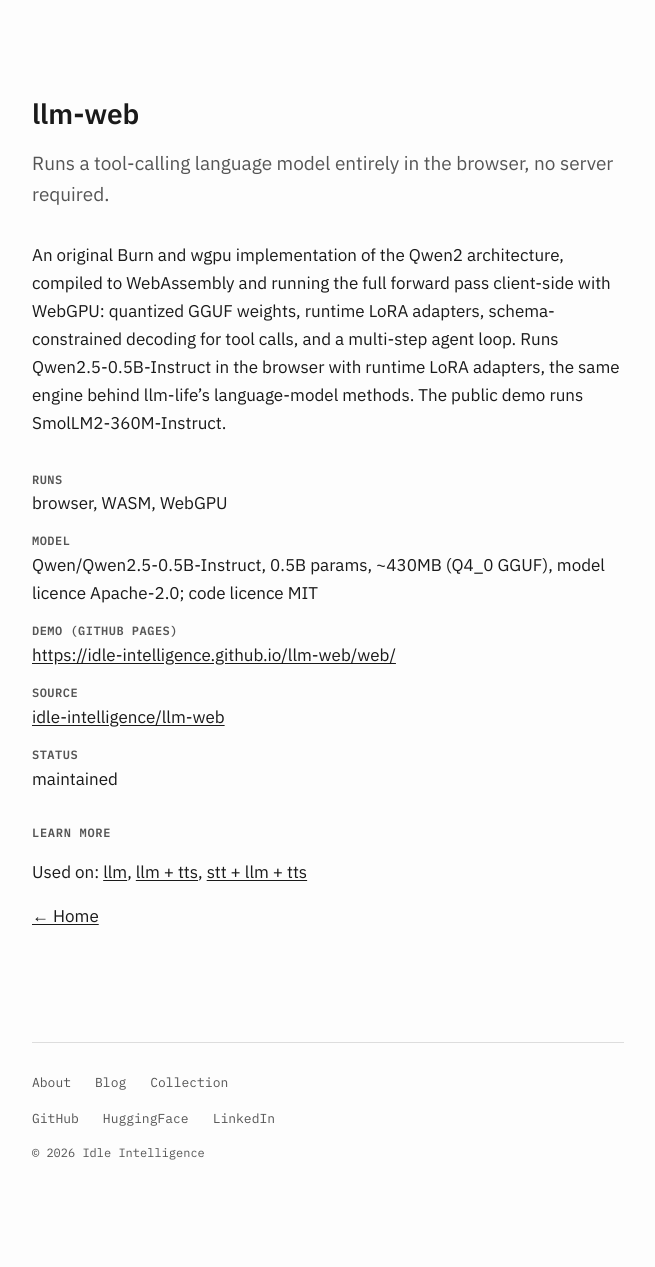
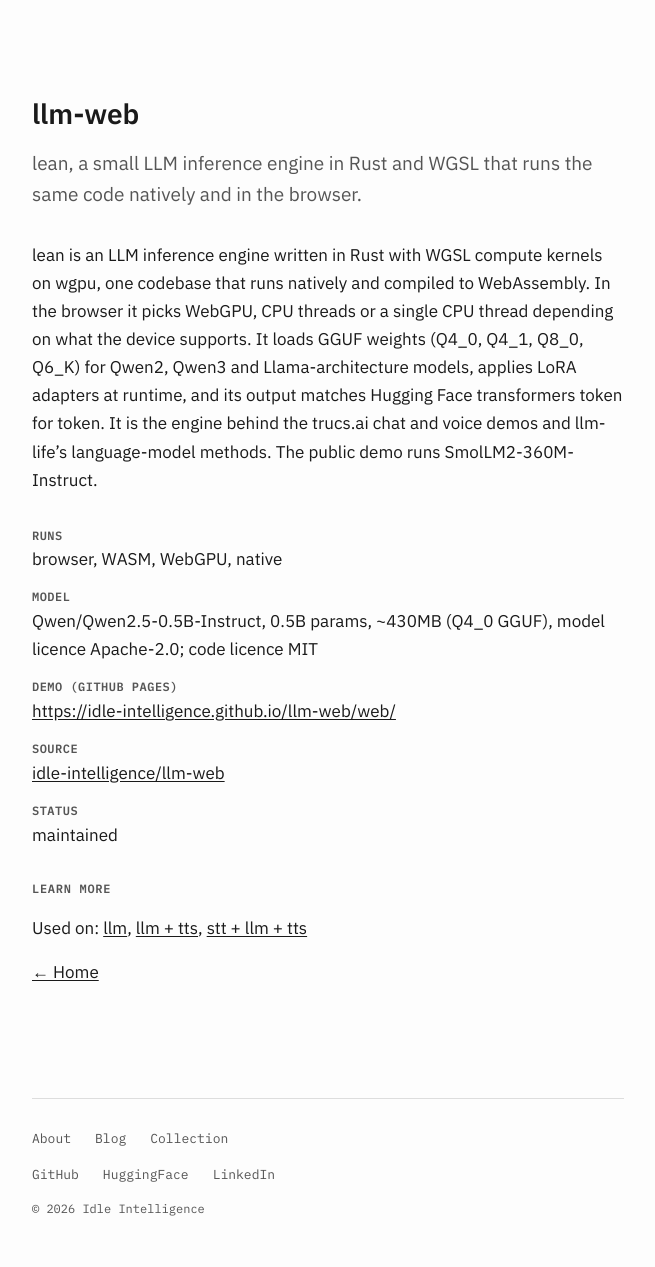
Before and after one commit to idle-intelligence/site, a Jekyll site: the page built from _collection/llm-web.md, in a window 1280 px wide. Shown: the whole page, without its empty margins (312-967 px from the left). Built offline with Jekyll 4.4.1, drawn with Linux system fonts in a browser that asks for light colours; before the commit the page ends 1211 px from its top, so only the background shows below that.

Commit message:
Card: llm-web is lean, the inference engine (#3)

```diff
--- a/_collection/llm-web.md
+++ b/_collection/llm-web.md
@@ -2,7 +2,7 @@
 layout: card
 title: llm-web
 kind: code
-task_group: LLM and tool calling
+task_group: LLM inference
 repo: idle-intelligence/llm-web
 hf: ""
 demo: ""
@@ -18,18 +18,20 @@ used_on:
     url: "https://trucs.ai/stt-llm-tts/"
 perf_highlight: ""
 card_proof: ""
-what_is: Runs a tool-calling language model entirely in the browser, no server required.
-runs: browser, WASM, WebGPU
+what_is: lean, a small LLM inference engine in Rust and WGSL that runs the same code natively and in the browser.
+runs: browser, WASM, WebGPU, native
 model_size: 0.5B params, ~430MB (Q4_0 GGUF)
 license: "model licence Apache-2.0; code licence MIT"
 status: maintained
 blurb: >-
-  An original Burn and wgpu implementation of the Qwen2 architecture, compiled
-  to WebAssembly and running the full forward pass client-side with WebGPU:
-  quantized GGUF weights, runtime LoRA adapters, schema-constrained decoding for
-  tool calls, and a multi-step agent loop. Runs Qwen2.5-0.5B-Instruct in the
-  browser with runtime LoRA adapters, the same engine behind llm-life's
-  language-model methods. The public demo runs SmolLM2-360M-Instruct.
+  lean is an LLM inference engine written in Rust with WGSL compute kernels on
+  wgpu, one codebase that runs natively and compiled to WebAssembly. In the
+  browser it picks WebGPU, CPU threads or a single CPU thread depending on what
+  the device supports. It loads GGUF weights (Q4_0, Q4_1, Q8_0, Q6_K) for Qwen2,
+  Qwen3 and Llama-architecture models, applies LoRA adapters at runtime, and its
+  output matches Hugging Face transformers token for token. It is the engine
+  behind the trucs.ai chat and voice demos and llm-life's language-model
+  methods. The public demo runs SmolLM2-360M-Instruct.
 ---
 
 {{ page.blurb }}
```
